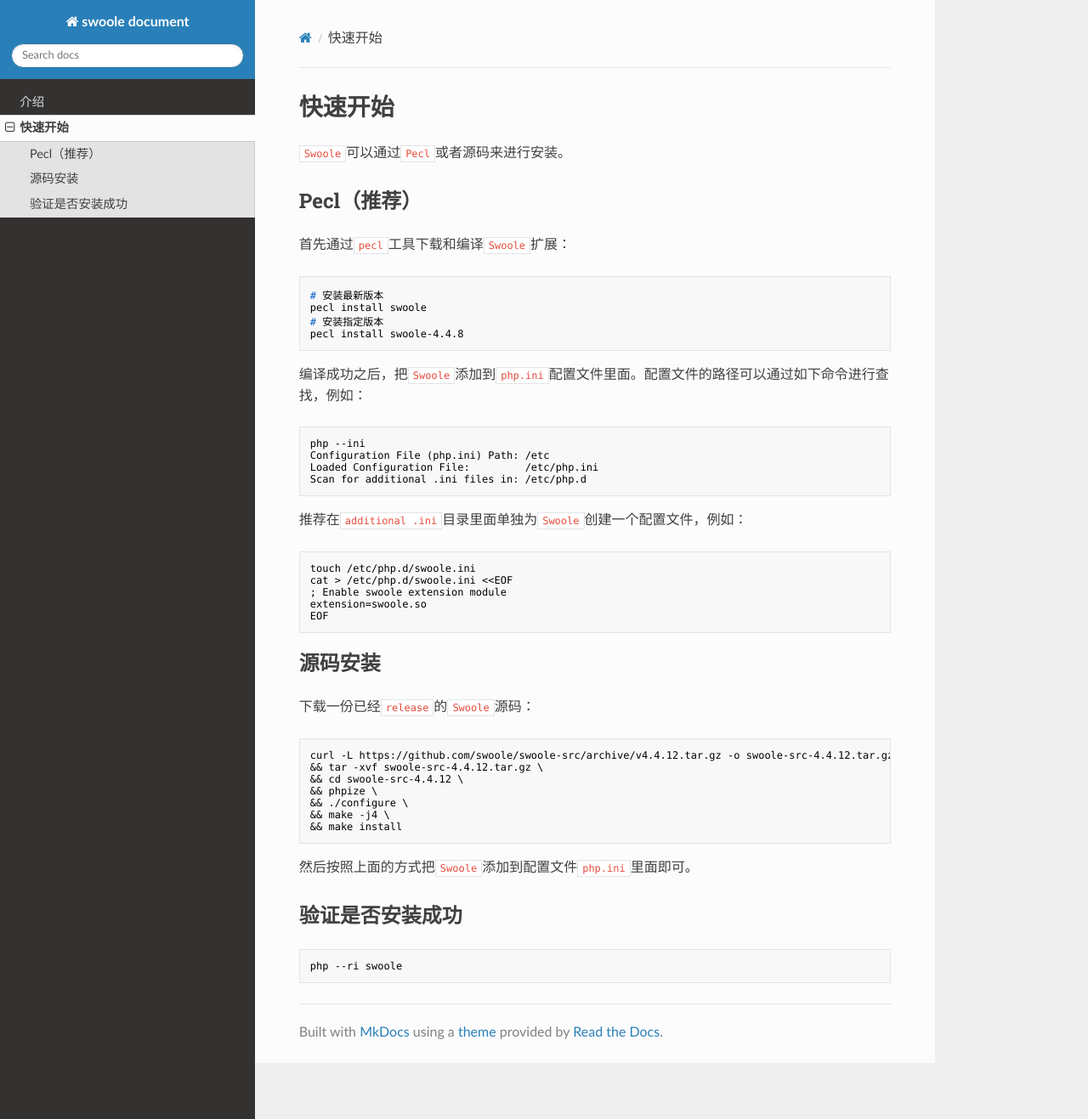
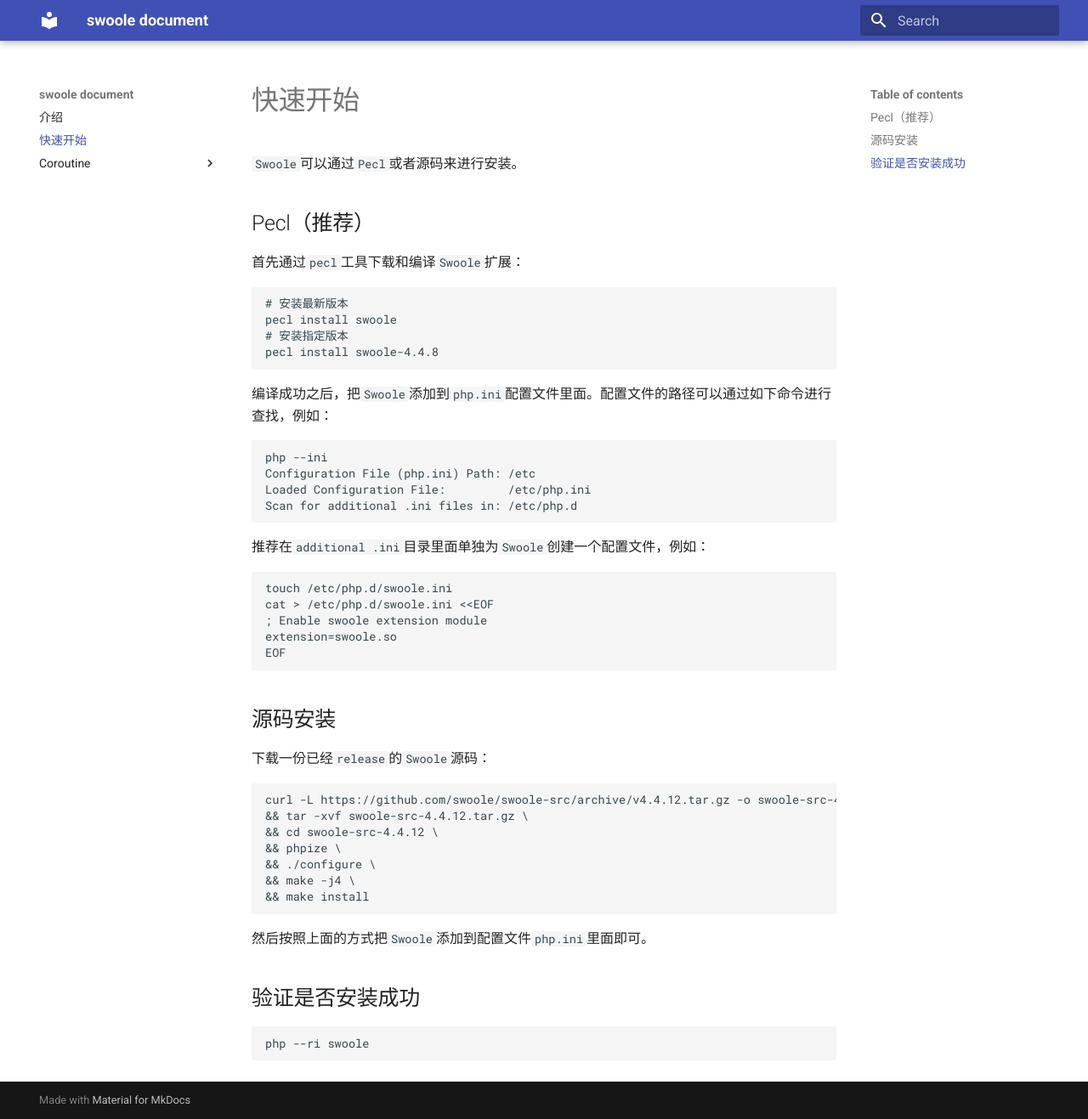
Before and after one commit to swooleo/docs, an MkDocs documentation site: the page built from docs/快速开始.md, in a window 1280 px wide and 1317 px high. Shown: the whole window at 85% size. Built offline with MkDocs 1.6.1 and Material for MkDocs 9.7.7, drawn with Linux system fonts in a browser that asks for light colours; nearby versions of some CDN libraries.

Commit message:
更换主题

```diff
--- a/mkdocs.yml
+++ b/mkdocs.yml
@@ -1,6 +1,11 @@
 site_name: swoole document
-site_url: https://swooleo.github.io/docs/介绍
+site_url: https://swooleo.github.io/docs/
 nav:
-- 介绍: 介绍.md
+- 介绍: index.md
 - 快速开始: 快速开始.md
-theme: readthedocs
+- Coroutine:
+  - Coroutine:
+    - Coroutine Set: coroutine/coroutine/set.md
+
+theme:
+  name: 'material'
```
